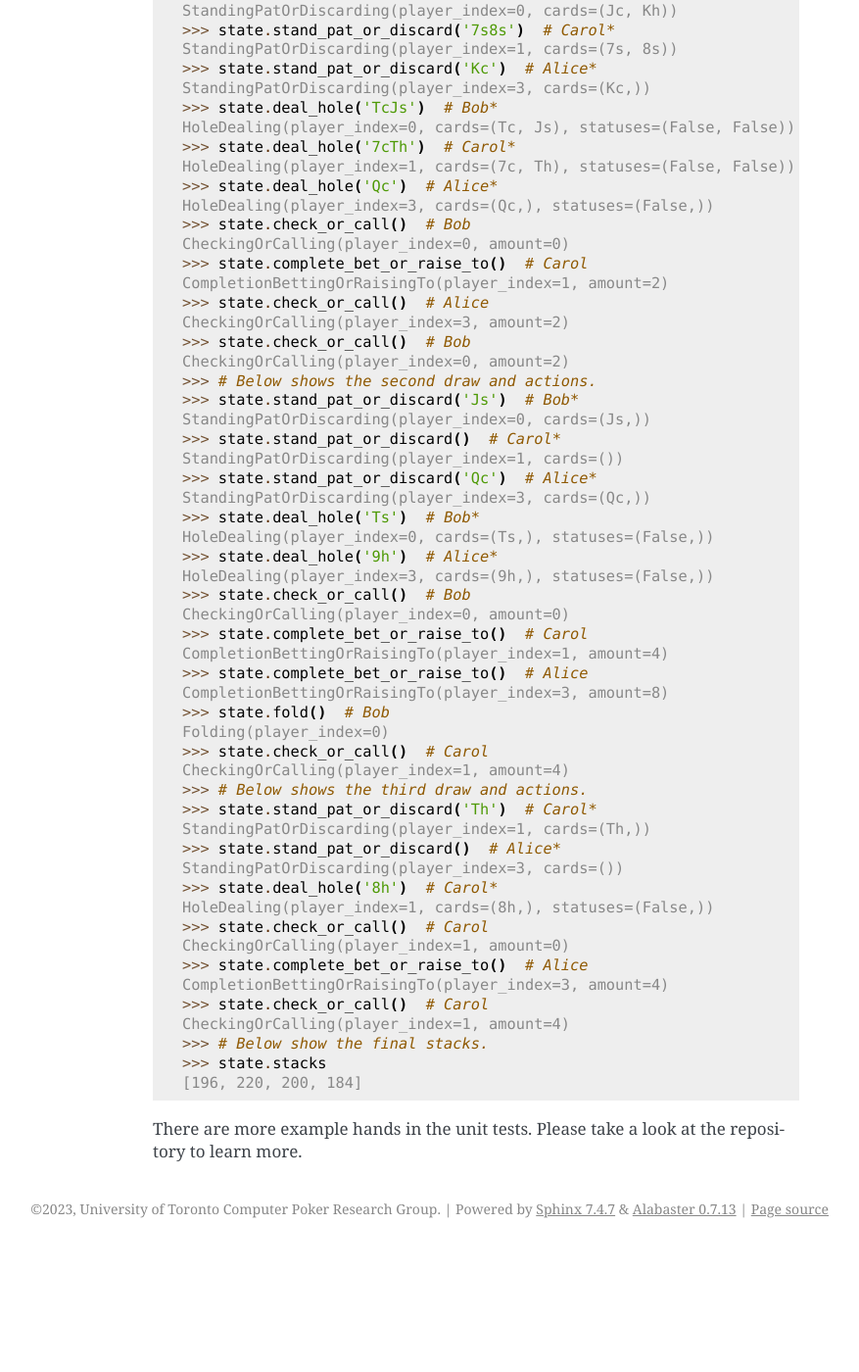
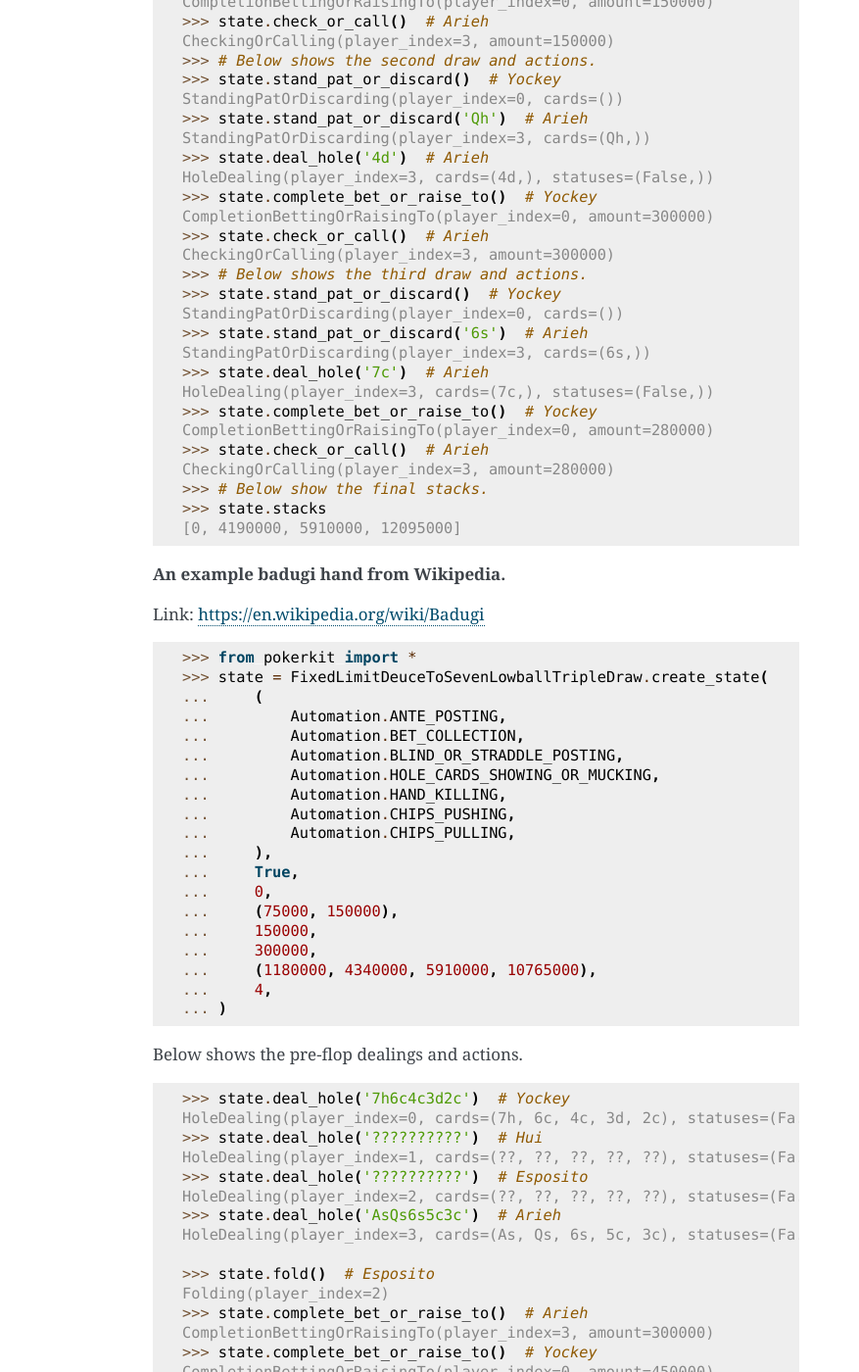
Before and after one commit to WTEngineer/pockerkit_python, a Sphinx documentation site: the page built from docs/simulation.rst, in a window 1280 px wide and 1400 px high, scrolled down 17467 px. Shown: the whole window at 98% size, without its empty margins (264-1141 px from the left). Built offline with Sphinx 7.4.7, drawn with Linux system fonts in a browser that asks for light colours; before the commit the page ends 18740 px from its top, so only the background shows below that; some of the changed text lies outside the part shown.

Commit message:
Update docs

```diff
--- a/docs/evaluation.rst
+++ b/docs/evaluation.rst
@@ -76,6 +76,7 @@
 
 .. code-block:: pycon
 
+   >>> from pokerkit import *
    >>> h0 = StandardHighHand('7c5d4h3s2c')
    >>> h1 = StandardHighHand('7c6d4h3s2c')
    >>> h2 = StandardHighHand('8c7d6h4s2c')
@@ -83,6 +84,10 @@
    >>> h4 = StandardHighHand('TsJsQsKsAs')
    >>> h0 < h1 < h2 < h3 < h4
    True
+
+.. code-block:: pycon
+
+   >>> from pokerkit import *
    >>> h0 = StandardLowHand('TsJsQsKsAs')
    >>> h1 = StandardLowHand('AcAsAd2s4s')
    >>> h2 = StandardLowHand('8c7d6h4s2c')
--- a/docs/simulation.rst
+++ b/docs/simulation.rst
@@ -471,6 +471,8 @@
 
 This is a simple interaction.
 
+**An example hand in fixed-limit Texas hold'em.**
+
 .. code-block:: pycon
 
    >>> from pokerkit import *
@@ -486,41 +488,50 @@
    ...         Automation.CHIPS_PULLING,
    ...     ),
    ...     True,
-   ...     None,
+   ...     0,
    ...     (1, 2),
    ...     2,
    ...     4,
    ...     200,
    ...     2,
    ... )
-   >>> # Below shows the pre-flop dealings and actions.
+
+Below shows the pre-flop dealings and actions.
+
+.. code-block:: pycon
+
    >>> state.deal_hole('AcAs')
    HoleDealing(player_index=0, cards=(Ac, As), statuses=(False, False))
    >>> state.deal_hole('7h6h')
    HoleDealing(player_index=1, cards=(7h, 6h), statuses=(False, False))
+
    >>> state.complete_bet_or_raise_to()
    CompletionBettingOrRaisingTo(player_index=1, amount=4)
    >>> state.complete_bet_or_raise_to()
    CompletionBettingOrRaisingTo(player_index=0, amount=6)
    >>> state.fold()
    Folding(player_index=1)
-   >>> # Below show the final stacks.
+
+Below show the final stacks.
+
+.. code-block:: pycon
+
    >>> state.stacks
    [204, 196]
 
-Below shows the first televised million dollar pot between Tom Dwan and Phil
-Ivey.
+**The first televised million dollar pot between Tom Dwan and Phil
+Ivey.**
 
 Link: https://youtu.be/GnxFohpljqM
 
 .. code-block:: pycon
 
+   >>> from pokerkit import *
    >>> state = NoLimitTexasHoldem.create_state(
    ...     (
    ...         Automation.ANTE_POSTING,
    ...         Automation.BET_COLLECTION,
    ...         Automation.BLIND_OR_STRADDLE_POSTING,
-   ...         Automation.CARD_BURNING,
    ...         Automation.HOLE_CARDS_SHOWING_OR_MUCKING,
    ...         Automation.HAND_KILLING,
    ...         Automation.CHIPS_PUSHING,
@@ -533,13 +544,18 @@
    ...     (1125600, 2000000, 553500),
    ...     3,
    ... )
-   >>> # Below shows the pre-flop dealings and actions.
+
+Below shows the pre-flop dealings and actions.
+
+.. code-block:: pycon
+
    >>> state.deal_hole('Ac2d')  # Ivey
    HoleDealing(player_index=0, cards=(Ac, 2d), statuses=(False, False))
-   >>> state.deal_hole('????')  # Antonius*
+   >>> state.deal_hole('????')  # Antonius
    HoleDealing(player_index=1, cards=(??, ??), statuses=(False, False))
    >>> state.deal_hole('7h6h')  # Dwan
    HoleDealing(player_index=2, cards=(7h, 6h), statuses=(False, False))
+
    >>> state.complete_bet_or_raise_to(7000)  # Dwan
    CompletionBettingOrRaisingTo(player_index=2, amount=7000)
    >>> state.complete_bet_or_raise_to(23000)  # Ivey
@@ -548,16 +564,30 @@
    Folding(player_index=1)
    >>> state.check_or_call()  # Dwan
    CheckingOrCalling(player_index=2, amount=16000)
-   >>> # Below shows the flop dealing and actions.
+
+Below shows the flop dealing and actions.
+
+.. code-block:: pycon
+
+   >>> state.burn_card('??')
+   CardBurning(card=??)
    >>> state.deal_board('Jc3d5c')
    BoardDealing(cards=(Jc, 3d, 5c))
+
    >>> state.complete_bet_or_raise_to(35000)  # Ivey
    CompletionBettingOrRaisingTo(player_index=0, amount=35000)
    >>> state.check_or_call()  # Dwan
    CheckingOrCalling(player_index=2, amount=35000)
-   >>> # Below shows the turn dealing and actions.
+
+Below shows the turn dealing and actions.
+
+.. code-block:: pycon
+
+   >>> state.burn_card('??')
+   CardBurning(card=??)
    >>> state.deal_board('4h')
    BoardDealing(cards=(4h,))
+
    >>> state.complete_bet_or_raise_to(90000)  # Ivey
    CompletionBettingOrRaisingTo(player_index=0, amount=90000)
    >>> state.complete_bet_or_raise_to(232600)  # Dwan
@@ -566,25 +596,35 @@
    CompletionBettingOrRaisingTo(player_index=0, amount=1067100)
    >>> state.check_or_call()  # Dwan
    CheckingOrCalling(player_index=2, amount=262400)
-   >>> # Below shows the river dealing.
+
+Below shows the river dealing.
+
+.. code-block:: pycon
+
+   >>> state.burn_card('??')
+   CardBurning(card=??)
    >>> state.deal_board('Jh')
    BoardDealing(cards=(Jh,))
-   >>> # Below show the final stacks.
+
+Below show the final stacks.
+
+.. code-block:: pycon
+
    >>> state.stacks
    [572100, 1997500, 1109500]
 
-Below shows an all-in hand between Xuan and Phua.
+**An all-in hand between Xuan and Phua.**
 
 Link: https://youtu.be/QlgCcphLjaQ
 
 .. code-block:: pycon
 
+   >>> from pokerkit import *
    >>> state = NoLimitShortDeckHoldem.create_state(
    ...     (
    ...         Automation.ANTE_POSTING,
    ...         Automation.BET_COLLECTION,
    ...         Automation.BLIND_OR_STRADDLE_POSTING,
-   ...         Automation.CARD_BURNING,
    ...         Automation.HOLE_CARDS_SHOWING_OR_MUCKING,
    ...         Automation.HAND_KILLING,
    ...         Automation.CHIPS_PUSHING,
@@ -597,7 +637,11 @@
    ...     (495000, 232000, 362000, 403000, 301000, 204000),
    ...     6,
    ... )
-   >>> # Below shows the pre-flop dealings and actions.
+
+Below shows the pre-flop dealings and actions.
+
+.. code-block:: pycon
+
    >>> state.deal_hole('Th8h')  # Badziakouski
    HoleDealing(player_index=0, cards=(Th, 8h), statuses=(False, False))
    >>> state.deal_hole('QsJd')  # Zhong
@@ -610,6 +654,7 @@
    HoleDealing(player_index=4, cards=(Kh, Ks), statuses=(False, False))
    >>> state.deal_hole('8c7h')  # Koon
    HoleDealing(player_index=5, cards=(8c, 7h), statuses=(False, False))
+
    >>> state.check_or_call()  # Badziakouski
    CheckingOrCalling(player_index=0, amount=3000)
    >>> state.check_or_call()  # Zhong
@@ -628,16 +673,38 @@
    Folding(player_index=1)
    >>> state.check_or_call()  # Xuan
    CheckingOrCalling(player_index=2, amount=263000)
-   >>> # Below shows the flop dealing.
+
+Below shows the flop dealing.
+
+.. code-block:: pycon
+
+   >>> state.burn_card('??')
+   CardBurning(card=??)
    >>> state.deal_board('9h6cKc')
    BoardDealing(cards=(9h, 6c, Kc))
-   >>> # Below shows the turn dealing.
+
+Below shows the turn dealing.
+
+.. code-block:: pycon
+
+   >>> state.burn_card('??')
+   CardBurning(card=??)
    >>> state.deal_board('Jh')
    BoardDealing(cards=(Jh,))
-   >>> # Below shows the river dealing.
+
+Below shows the river dealing.
+
+.. code-block:: pycon
+
+   >>> state.burn_card('??')
+   CardBurning(card=??)
    >>> state.deal_board('Ts')
    BoardDealing(cards=(Ts,))
-   >>> # Below show the final stacks.
+
+Below show the final stacks.
+
+.. code-block:: pycon
+
    >>> state.stacks
    [489000, 226000, 684000, 400000, 0, 198000]
 
@@ -648,29 +715,34 @@
 
 .. code-block:: pycon
 
+   >>> from pokerkit import *
    >>> state = PotLimitOmahaHoldem.create_state(
    ...     (
    ...         Automation.ANTE_POSTING,
    ...         Automation.BET_COLLECTION,
    ...         Automation.BLIND_OR_STRADDLE_POSTING,
-   ...         Automation.CARD_BURNING,
    ...         Automation.HOLE_CARDS_SHOWING_OR_MUCKING,
    ...         Automation.HAND_KILLING,
    ...         Automation.CHIPS_PUSHING,
    ...         Automation.CHIPS_PULLING,
    ...     ),
    ...     True,
-   ...     None,
+   ...     0,
    ...     (50000, 100000),
    ...     2000,
    ...     (125945025, 67847350),
    ...     2,
    ... )
-   >>> # Below shows the pre-flop dealings and actions.
-   >>> state.deal_hole('Ah3sKsKh')  # Antonius
-   HoleDealing(player_index=0, cards=(Ah, 3s, Ks, Kh), statuses=(False, False, False, False))
-   >>> state.deal_hole('6d9s7d8h')  # Blom
-   HoleDealing(player_index=1, cards=(6d, 9s, 7d, 8h), statuses=(False, False, False, False))
+
+Below shows the pre-flop dealings and actions.
+
+.. code-block:: pycon
+
+   >>> state.deal_hole('Ah3sKsKh')  # Antonius  # doctest: +ELLIPSIS
+   HoleDealing(player_index=0, cards=(Ah, 3s, Ks, Kh), statuses=(False,...
+   >>> state.deal_hole('6d9s7d8h')  # Blom  # doctest: +ELLIPSIS
+   HoleDealing(player_index=1, cards=(6d, 9s, 7d, 8h), statuses=(False,...
+
    >>> state.complete_bet_or_raise_to(300000)  # Blom
    CompletionBettingOrRaisingTo(player_index=1, amount=300000)
    >>> state.complete_bet_or_raise_to(900000)  # Antonius
@@ -681,9 +753,16 @@
    CompletionBettingOrRaisingTo(player_index=0, amount=8100000)
    >>> state.check_or_call()  # Blom
    CheckingOrCalling(player_index=1, amount=5400000)
-   >>> # Below shows the flop dealing and actions.
+
+Below shows the flop dealing and actions.
+
+.. code-block:: pycon
+
+   >>> state.burn_card('??')
+   CardBurning(card=??)
    >>> state.deal_board('4s5c2h')
    BoardDealing(cards=(4s, 5c, 2h))
+
    >>> state.complete_bet_or_raise_to(9100000)  # Antonius
    CompletionBettingOrRaisingTo(player_index=0, amount=9100000)
    >>> state.complete_bet_or_raise_to(43500000)  # Blom
@@ -692,22 +771,39 @@
    CompletionBettingOrRaisingTo(player_index=0, amount=77900000)
    >>> state.check_or_call()  # Blom
    CheckingOrCalling(player_index=1, amount=16247350)
-   >>> # Below shows the turn dealing.
+
+Below shows the turn dealing.
+
+.. code-block:: pycon
+
+   >>> state.burn_card('??')
+   CardBurning(card=??)
    >>> state.deal_board('5h')
    BoardDealing(cards=(5h,))
-   >>> # Below shows the river dealing.
+
+Below shows the river dealing.
+
+.. code-block:: pycon
+
+   >>> state.burn_card('??')
+   CardBurning(card=??)
    >>> state.deal_board('9c')
    BoardDealing(cards=(9c,))
-   >>> # Below show the final stacks.
+
+Below show the final stacks.
+
+.. code-block:: pycon
+
    >>> state.stacks
    [193792375, 0]
 
-Below shows a bad beat between Yockey and Arieh.
+**A bad beat between Yockey and Arieh.**
 
 Link: https://youtu.be/pChCqb2FNxY
 
 .. code-block:: pycon
 
+   >>> from pokerkit import *
    >>> state = FixedLimitDeuceToSevenLowballTripleDraw.create_state(
    ...     (
    ...         Automation.ANTE_POSTING,
@@ -783,106 +879,116 @@
    >>> state.stacks
    [0, 4190000, 5910000, 12095000]
 
-Below shows an example badugi hand from Wikipedia.
+**An example badugi hand from Wikipedia.**
 
 Link: https://en.wikipedia.org/wiki/Badugi
 
 .. code-block:: pycon
 
-   >>> state = FixedLimitBadugi.create_state(
+   >>> from pokerkit import *
+   >>> state = FixedLimitDeuceToSevenLowballTripleDraw.create_state(
    ...     (
    ...         Automation.ANTE_POSTING,
    ...         Automation.BET_COLLECTION,
    ...         Automation.BLIND_OR_STRADDLE_POSTING,
-   ...         Automation.CARD_BURNING,
    ...         Automation.HOLE_CARDS_SHOWING_OR_MUCKING,
    ...         Automation.HAND_KILLING,
    ...         Automation.CHIPS_PUSHING,
    ...         Automation.CHIPS_PULLING,
    ...     ),
    ...     True,
-   ...     None,
-   ...     (1, 2),
-   ...     2,
-   ...     4,
-   ...     200,
+   ...     0,
+   ...     (75000, 150000),
+   ...     150000,
+   ...     300000,
+   ...     (1180000, 4340000, 5910000, 10765000),
    ...     4,
    ... )
-   >>> # Below shows the pre-flop dealings and actions.
-   >>> state.deal_hole('As4hJcKh')  # Bob*
-   HoleDealing(player_index=0, cards=(As, 4h, Jc, Kh), statuses=(False, False, False, False))
-   >>> state.deal_hole('3s5d7s8s')  # Carol*
-   HoleDealing(player_index=1, cards=(3s, 5d, 7s, 8s), statuses=(False, False, False, False))
-   >>> state.deal_hole('KsKdQsQd')  # Ted*
-   HoleDealing(player_index=2, cards=(Ks, Kd, Qs, Qd), statuses=(False, False, False, False))
-   >>> state.deal_hole('2s4c6dKc')  # Alice*
-   HoleDealing(player_index=3, cards=(2s, 4c, 6d, Kc), statuses=(False, False, False, False))
-   >>> state.fold()  # Ted
+
+Below shows the pre-flop dealings and actions.
+
+.. code-block:: pycon
+
+   >>> state.deal_hole('7h6c4c3d2c')  # Yockey  # doctest: +ELLIPSIS
+   HoleDealing(player_index=0, cards=(7h, 6c, 4c, 3d, 2c), statuses=(Fa...
+   >>> state.deal_hole('??????????')  # Hui  # doctest: +ELLIPSIS
+   HoleDealing(player_index=1, cards=(??, ??, ??, ??, ??), statuses=(Fa...
+   >>> state.deal_hole('??????????')  # Esposito  # doctest: +ELLIPSIS
+   HoleDealing(player_index=2, cards=(??, ??, ??, ??, ??), statuses=(Fa...
+   >>> state.deal_hole('AsQs6s5c3c')  # Arieh  # doctest: +ELLIPSIS
+   HoleDealing(player_index=3, cards=(As, Qs, 6s, 5c, 3c), statuses=(Fa...
+
+   >>> state.fold()  # Esposito
    Folding(player_index=2)
-   >>> state.check_or_call()  # Alice
-   CheckingOrCalling(player_index=3, amount=2)
-   >>> state.check_or_call()  # Bob
-   CheckingOrCalling(player_index=0, amount=1)
-   >>> state.check_or_call()  # Carol
-   CheckingOrCalling(player_index=1, amount=0)
-   >>> # Below shows the first draw and actions.
-   >>> state.stand_pat_or_discard('JcKh')  # Bob*
-   StandingPatOrDiscarding(player_index=0, cards=(Jc, Kh))
-   >>> state.stand_pat_or_discard('7s8s')  # Carol*
-   StandingPatOrDiscarding(player_index=1, cards=(7s, 8s))
-   >>> state.stand_pat_or_discard('Kc')  # Alice*
-   StandingPatOrDiscarding(player_index=3, cards=(Kc,))
-   >>> state.deal_hole('TcJs')  # Bob*
-   HoleDealing(player_index=0, cards=(Tc, Js), statuses=(False, False))
-   >>> state.deal_hole('7cTh')  # Carol*
-   HoleDealing(player_index=1, cards=(7c, Th), statuses=(False, False))
-   >>> state.deal_hole('Qc')  # Alice*
-   HoleDealing(player_index=3, cards=(Qc,), statuses=(False,))
-   >>> state.check_or_call()  # Bob
-   CheckingOrCalling(player_index=0, amount=0)
-   >>> state.complete_bet_or_raise_to()  # Carol
-   CompletionBettingOrRaisingTo(player_index=1, amount=2)
-   >>> state.check_or_call()  # Alice
-   CheckingOrCalling(player_index=3, amount=2)
-   >>> state.check_or_call()  # Bob
-   CheckingOrCalling(player_index=0, amount=2)
-   >>> # Below shows the second draw and actions.
-   >>> state.stand_pat_or_discard('Js')  # Bob*
-   StandingPatOrDiscarding(player_index=0, cards=(Js,))
-   >>> state.stand_pat_or_discard()  # Carol*
-   StandingPatOrDiscarding(player_index=1, cards=())
-   >>> state.stand_pat_or_discard('Qc')  # Alice*
-   StandingPatOrDiscarding(player_index=3, cards=(Qc,))
-   >>> state.deal_hole('Ts')  # Bob*
-   HoleDealing(player_index=0, cards=(Ts,), statuses=(False,))
-   >>> state.deal_hole('9h')  # Alice*
-   HoleDealing(player_index=3, cards=(9h,), statuses=(False,))
-   >>> state.check_or_call()  # Bob
-   CheckingOrCalling(player_index=0, amount=0)
-   >>> state.complete_bet_or_raise_to()  # Carol
-   CompletionBettingOrRaisingTo(player_index=1, amount=4)
-   >>> state.complete_bet_or_raise_to()  # Alice
-   CompletionBettingOrRaisingTo(player_index=3, amount=8)
-   >>> state.fold()  # Bob
-   Folding(player_index=0)
-   >>> state.check_or_call()  # Carol
-   CheckingOrCalling(player_index=1, amount=4)
-   >>> # Below shows the third draw and actions.
-   >>> state.stand_pat_or_discard('Th')  # Carol*
-   StandingPatOrDiscarding(player_index=1, cards=(Th,))
-   >>> state.stand_pat_or_discard()  # Alice*
-   StandingPatOrDiscarding(player_index=3, cards=())
-   >>> state.deal_hole('8h')  # Carol*
-   HoleDealing(player_index=1, cards=(8h,), statuses=(False,))
-   >>> state.check_or_call()  # Carol
-   CheckingOrCalling(player_index=1, amount=0)
-   >>> state.complete_bet_or_raise_to()  # Alice
-   CompletionBettingOrRaisingTo(player_index=3, amount=4)
-   >>> state.check_or_call()  # Carol
-   CheckingOrCalling(player_index=1, amount=4)
-   >>> # Below show the final stacks.
+   >>> state.complete_bet_or_raise_to()  # Arieh
+   CompletionBettingOrRaisingTo(player_index=3, amount=300000)
+   >>> state.complete_bet_or_raise_to()  # Yockey
+   CompletionBettingOrRaisingTo(player_index=0, amount=450000)
+   >>> state.fold()  # Hui
+   Folding(player_index=1)
+   >>> state.check_or_call()  # Arieh
+   CheckingOrCalling(player_index=3, amount=150000)
+
+Below shows the first draw and actions.
+
+.. code-block:: pycon
+
+   >>> state.stand_pat_or_discard()  # Yockey
+   StandingPatOrDiscarding(player_index=0, cards=())
+   >>> state.stand_pat_or_discard('AsQs')  # Arieh
+   StandingPatOrDiscarding(player_index=3, cards=(As, Qs))
+   >>> state.burn_card('??')
+   CardBurning(card=??)
+   >>> state.deal_hole('2hQh')  # Arieh
+   HoleDealing(player_index=3, cards=(2h, Qh), statuses=(False, False))
+
+   >>> state.complete_bet_or_raise_to()  # Yockey
+   CompletionBettingOrRaisingTo(player_index=0, amount=150000)
+   >>> state.check_or_call()  # Arieh
+   CheckingOrCalling(player_index=3, amount=150000)
+
+Below shows the second draw and actions.
+
+.. code-block:: pycon
+
+   >>> state.stand_pat_or_discard()  # Yockey
+   StandingPatOrDiscarding(player_index=0, cards=())
+   >>> state.stand_pat_or_discard('Qh')  # Arieh
+   StandingPatOrDiscarding(player_index=3, cards=(Qh,))
+   >>> state.burn_card('??')
+   CardBurning(card=??)
+   >>> state.deal_hole('4d')  # Arieh
+   HoleDealing(player_index=3, cards=(4d,), statuses=(False,))
+
+   >>> state.complete_bet_or_raise_to()  # Yockey
+   CompletionBettingOrRaisingTo(player_index=0, amount=300000)
+   >>> state.check_or_call()  # Arieh
+   CheckingOrCalling(player_index=3, amount=300000)
+
+Below shows the third draw and actions.
+
+.. code-block:: pycon
+
+   >>> state.stand_pat_or_discard()  # Yockey
+   StandingPatOrDiscarding(player_index=0, cards=())
+   >>> state.stand_pat_or_discard('6s')  # Arieh
+   StandingPatOrDiscarding(player_index=3, cards=(6s,))
+   >>> state.burn_card('??')
+   CardBurning(card=??)
+   >>> state.deal_hole('7c')  # Arieh
+   HoleDealing(player_index=3, cards=(7c,), statuses=(False,))
+
+   >>> state.complete_bet_or_raise_to()  # Yockey
+   CompletionBettingOrRaisingTo(player_index=0, amount=280000)
+   >>> state.check_or_call()  # Arieh
+   CheckingOrCalling(player_index=3, amount=280000)
+
+Below show the final stacks.
+
+.. code-block:: pycon
+
    >>> state.stacks
-   [196, 220, 200, 184]
+   [0, 4190000, 5910000, 12095000]
 
 There are more example hands in the unit tests. Please take a look at the
 repository to learn more.
```
Also changed, not shown: other parts of docs/simulation.rst (+2 -2 lines), README.rst (+132 -64 lines), 1 other file.
